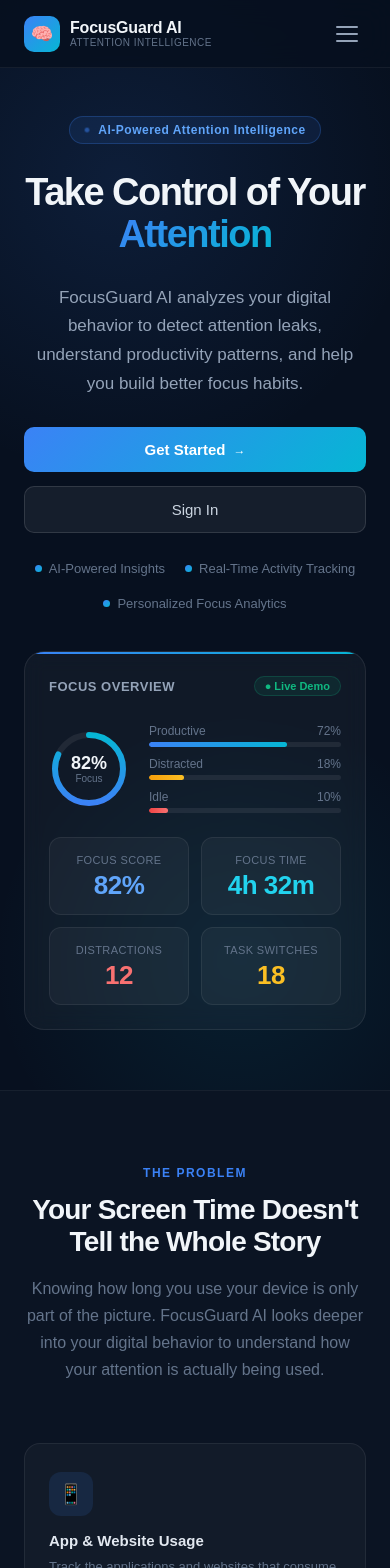
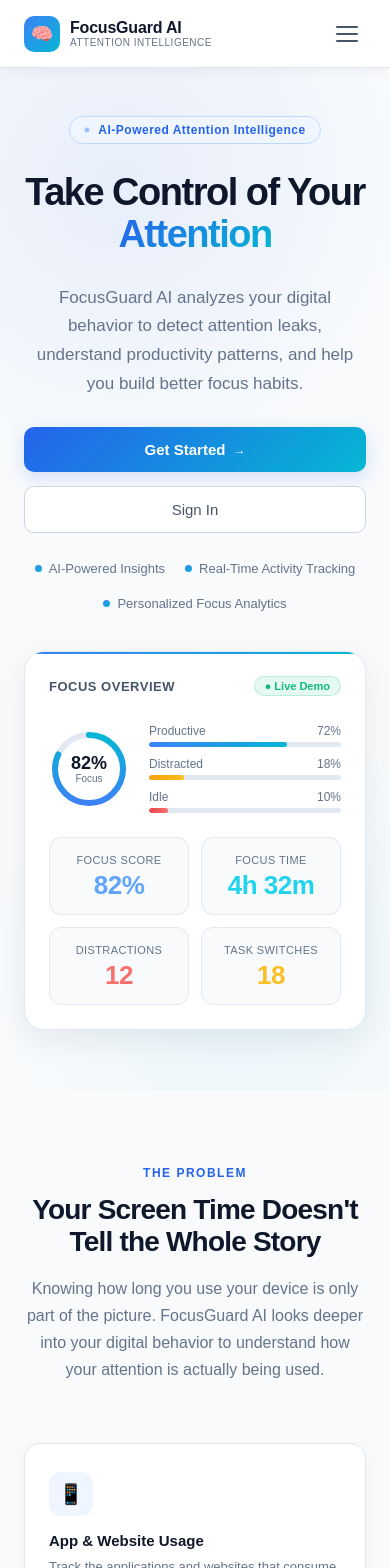
Before and after one commit to divyabaditha414-oss/FocuseGuard-AI, a React (Vite) app in the folder front-end/: page / in a window 390 px wide. Shown: the top 1568 px of the page. Built offline with nearby package versions, Linux system fonts and the light colour scheme.

Commit message:
modiefing the background

```diff
--- a/front-end/src/pages/Home.css
+++ b/front-end/src/pages/Home.css
@@ -8,7 +8,7 @@
 .fg-home {
   width: 100%;
   min-height: 100vh;
-  background: #07101f;
+  background: #bcc1c9;
   color: #e2e8f0;
   font-family: Inter, Poppins, Arial, sans-serif;
   overflow-x: hidden;
@@ -1487,3 +1487,476 @@
     width: 100%;
   }
 }
+/* ============================================================
+   FOCUSGUARD AI — LIGHT THEME
+   Matches Login & Dashboard
+   ============================================================ */
+
+/* ---------- MAIN PAGE ---------- */
+
+.fg-home {
+  background: #F8FAFC;
+  color: #0F172A;
+}
+
+
+/* ---------- NAVBAR ---------- */
+
+.fg-nav {
+  background: rgba(255, 255, 255, 0.95);
+  border-bottom: 1px solid #E2E8F0;
+  box-shadow: 0 2px 12px rgba(15, 23, 42, 0.05);
+}
+
+.fg-nav-brand-name {
+  color: #0F172A;
+}
+
+.fg-nav-brand-sub {
+  color: #64748B;
+}
+
+.fg-nav-links li button {
+  color: #475569;
+}
+
+.fg-nav-links li button:hover {
+  color: #2563EB;
+  background: #EFF6FF;
+}
+
+.fg-nav-signin {
+  color: #475569;
+  border-color: #CBD5E1;
+}
+
+.fg-nav-signin:hover {
+  color: #2563EB;
+  border-color: #93C5FD;
+  background: #EFF6FF;
+}
+
+.fg-nav-hamburger span {
+  background: #475569;
+}
+
+
+/* ---------- MOBILE NAV ---------- */
+
+.fg-nav-mobile {
+  background: rgba(255, 255, 255, 0.98);
+  border-bottom: 1px solid #E2E8F0;
+  box-shadow: 0 8px 20px rgba(15, 23, 42, 0.08);
+}
+
+.fg-nav-mobile button {
+  color: #475569;
+}
+
+.fg-nav-mobile button:hover {
+  color: #2563EB;
+  background: #EFF6FF;
+}
+
+.fg-nav-mobile-divider {
+  background: #E2E8F0;
+}
+
+.fg-nav-mobile-signin {
+  border-color: #CBD5E1 !important;
+  color: #475569 !important;
+}
+
+
+/* ---------- HERO ---------- */
+
+.fg-hero {
+  background: #F8FAFC;
+}
+
+.fg-hero-heading {
+  color: #0F172A;
+}
+
+.fg-hero-heading span {
+  background: linear-gradient(135deg, #2563EB, #06B6D4);
+  -webkit-background-clip: text;
+  -webkit-text-fill-color: transparent;
+  background-clip: text;
+}
+
+.fg-hero-sub {
+  color: #64748B;
+}
+
+.fg-hero-badge {
+  background: #EFF6FF;
+  border-color: #BFDBFE;
+  color: #2563EB;
+}
+
+.fg-highlight {
+  color: #64748B;
+}
+
+
+/* ---------- HERO BUTTONS ---------- */
+
+.fg-btn-primary {
+  background: linear-gradient(135deg, #2563EB, #06B6D4);
+  color: #FFFFFF;
+  box-shadow: 0 6px 18px rgba(37, 99, 235, 0.18);
+}
+
+.fg-btn-secondary {
+  background: #FFFFFF;
+  color: #475569;
+  border-color: #CBD5E1;
+}
+
+.fg-btn-secondary:hover {
+  background: #EFF6FF;
+  color: #2563EB;
+  border-color: #93C5FD;
+}
+
+
+/* ---------- HERO ANALYTICS PANEL ---------- */
+
+.fg-hero-panel {
+  background: #FFFFFF;
+  border-color: #E2E8F0;
+  box-shadow: 0 10px 30px rgba(15, 23, 42, 0.07);
+}
+
+.fg-hero-panel-title {
+  color: #475569;
+}
+
+.fg-hero-metric {
+  background: #F8FAFC;
+  border-color: #E2E8F0;
+}
+
+.fg-hero-stat {
+  background: #F8FAFC;
+  border-color: #E2E8F0;
+}
+
+.fg-hero-stat-val {
+  color: #0F172A;
+}
+
+.fg-score-ring-bg {
+  stroke: #E2E8F0;
+}
+
+.fg-score-ring-text {
+  color: #0F172A;
+}
+
+.fg-score-bar-track {
+  background: #E2E8F0;
+}
+
+
+/* ---------- SECTION TEXT ---------- */
+
+.fg-section-heading {
+  color: #0F172A;
+}
+
+.fg-section-desc {
+  color: #64748B;
+}
+
+.fg-section-eyebrow {
+  color: #2563EB;
+}
+
+
+/* ---------- ALTERNATE SECTIONS ---------- */
+
+.fg-bg-alt {
+  background: #F1F5F9;
+  border-top: 1px solid #E2E8F0;
+  border-bottom: 1px solid #E2E8F0;
+}
+
+
+/* ---------- PROBLEM CARDS ---------- */
+
+.fg-problem-card {
+  background: #FFFFFF;
+  border-color: #E2E8F0;
+  box-shadow: 0 4px 16px rgba(15, 23, 42, 0.04);
+}
+
+.fg-problem-card:hover {
+  border-color: #93C5FD;
+  background: #FFFFFF;
+  box-shadow: 0 8px 24px rgba(37, 99, 235, 0.08);
+}
+
+.fg-problem-icon {
+  background: #EFF6FF;
+}
+
+.fg-problem-title {
+  color: #0F172A;
+}
+
+.fg-problem-desc {
+  color: #64748B;
+}
+
+
+/* ---------- FEATURE CARDS ---------- */
+
+.fg-feature-card {
+  background: #FFFFFF;
+  border-color: #E2E8F0;
+  box-shadow: 0 4px 16px rgba(15, 23, 42, 0.04);
+}
+
+.fg-feature-card:hover {
+  background: #FFFFFF;
+  border-color: #93C5FD;
+  box-shadow: 0 8px 24px rgba(37, 99, 235, 0.08);
+}
+
+.fg-feature-title {
+  color: #0F172A;
+}
+
+.fg-feature-desc {
+  color: #64748B;
+}
+
+.fg-feature-icon {
+  background: #EFF6FF;
+}
+
+
+/* ---------- HOW IT WORKS ---------- */
+
+.fg-step {
+  background: #FFFFFF;
+  border-color: #E2E8F0;
+  box-shadow: 0 4px 16px rgba(15, 23, 42, 0.04);
+}
+
+.fg-step:hover {
+  border-color: #93C5FD;
+}
+
+.fg-step-title {
+  color: #0F172A;
+}
+
+.fg-step-desc {
+  color: #64748B;
+}
+
+
+/* ---------- AI ANALYTICS ---------- */
+
+.fg-analytics-heading {
+  color: #0F172A;
+}
+
+.fg-analytics-desc {
+  color: #64748B;
+}
+
+.fg-analytics-point-text strong {
+  color: #0F172A;
+}
+
+.fg-analytics-point-text span {
+  color: #64748B;
+}
+
+.fg-analytics-point-icon {
+  background: #EFF6FF;
+}
+
+
+/* ---------- DASHBOARD MOCKUP ---------- */
+
+.fg-dashboard-mockup {
+  background: #FFFFFF;
+  border-color: #E2E8F0;
+  box-shadow: 0 10px 30px rgba(15, 23, 42, 0.07);
+}
+
+.fg-dash-header {
+  border-bottom-color: #E2E8F0;
+}
+
+.fg-dash-title {
+  color: #0F172A;
+}
+
+.fg-dash-title span {
+  color: #64748B;
+}
+
+.fg-dash-kpi {
+  background: #F8FAFC;
+  border-color: #E2E8F0;
+}
+
+.fg-dash-kpi-val {
+  color: #0F172A;
+}
+
+.fg-dash-kpi-lbl {
+  color: #64748B;
+}
+
+.fg-chart-area {
+  background: #F8FAFC;
+  border-color: #E2E8F0;
+}
+
+.fg-chart-area-label {
+  color: #64748B;
+}
+
+.fg-chart-x span {
+  color: #94A3B8;
+}
+
+.fg-app-row-name {
+  color: #475569;
+}
+
+.fg-app-row-track {
+  background: #E2E8F0;
+}
+
+.fg-app-row-val {
+  color: #64748B;
+}
+
+
+/* ---------- ABOUT ---------- */
+
+.fg-about-left h2 {
+  color: #0F172A;
+}
+
+.fg-about-left p {
+  color: #64748B;
+}
+
+.fg-about-tag {
+  background: #EFF6FF;
+  border-color: #BFDBFE;
+  color: #2563EB;
+}
+
+.fg-about-card {
+  background: #FFFFFF;
+  border-color: #E2E8F0;
+  box-shadow: 0 4px 16px rgba(15, 23, 42, 0.04);
+}
+
+.fg-about-card:hover {
+  border-color: #93C5FD;
+}
+
+.fg-about-card-title {
+  color: #0F172A;
+}
+
+.fg-about-card-desc {
+  color: #64748B;
+}
+
+
+/* ---------- CTA ---------- */
+
+.fg-cta-card {
+  background: #FFFFFF;
+  border-color: #E2E8F0;
+  box-shadow: 0 10px 30px rgba(15, 23, 42, 0.06);
+}
+
+.fg-cta-heading {
+  color: #0F172A;
+}
+
+.fg-cta-sub {
+  color: #64748B;
+}
+
+.fg-cta-secondary {
+  color: #64748B;
+}
+
+.fg-cta-secondary:hover {
+  color: #2563EB;
+}
+
+
+/* ---------- FOOTER ---------- */
+
+.fg-footer {
+  background: #FFFFFF;
+  border-top-color: #E2E8F0;
+}
+
+.fg-footer-brand p {
+  color: #64748B;
+}
+
+.fg-footer-col-title {
+  color: #475569;
+}
+
+.fg-footer-links button {
+  color: #64748B;
+}
+
+.fg-footer-links button:hover {
+  color: #2563EB;
+}
+
+.fg-footer-bottom {
+  border-top-color: #E2E8F0;
+}
+
+.fg-footer-copy,
+.fg-footer-made {
+  color: #94A3B8;
+}
+
+
+/* ---------- BACKGROUND GLOW ---------- */
+
+.fg-hero::before {
+  background: radial-gradient(
+    circle,
+    rgba(37, 99, 235, 0.08) 0%,
+    transparent 70%
+  );
+}
+
+.fg-hero::after {
+  background: radial-gradient(
+    circle,
+    rgba(6, 182, 212, 0.07) 0%,
+    transparent 70%
+  );
+}
+
+
+/* ---------- MOBILE ---------- */
+
+@media (max-width: 600px) {
+  .fg-hero {
+    background: #F8FAFC;
+  }
+}
```
